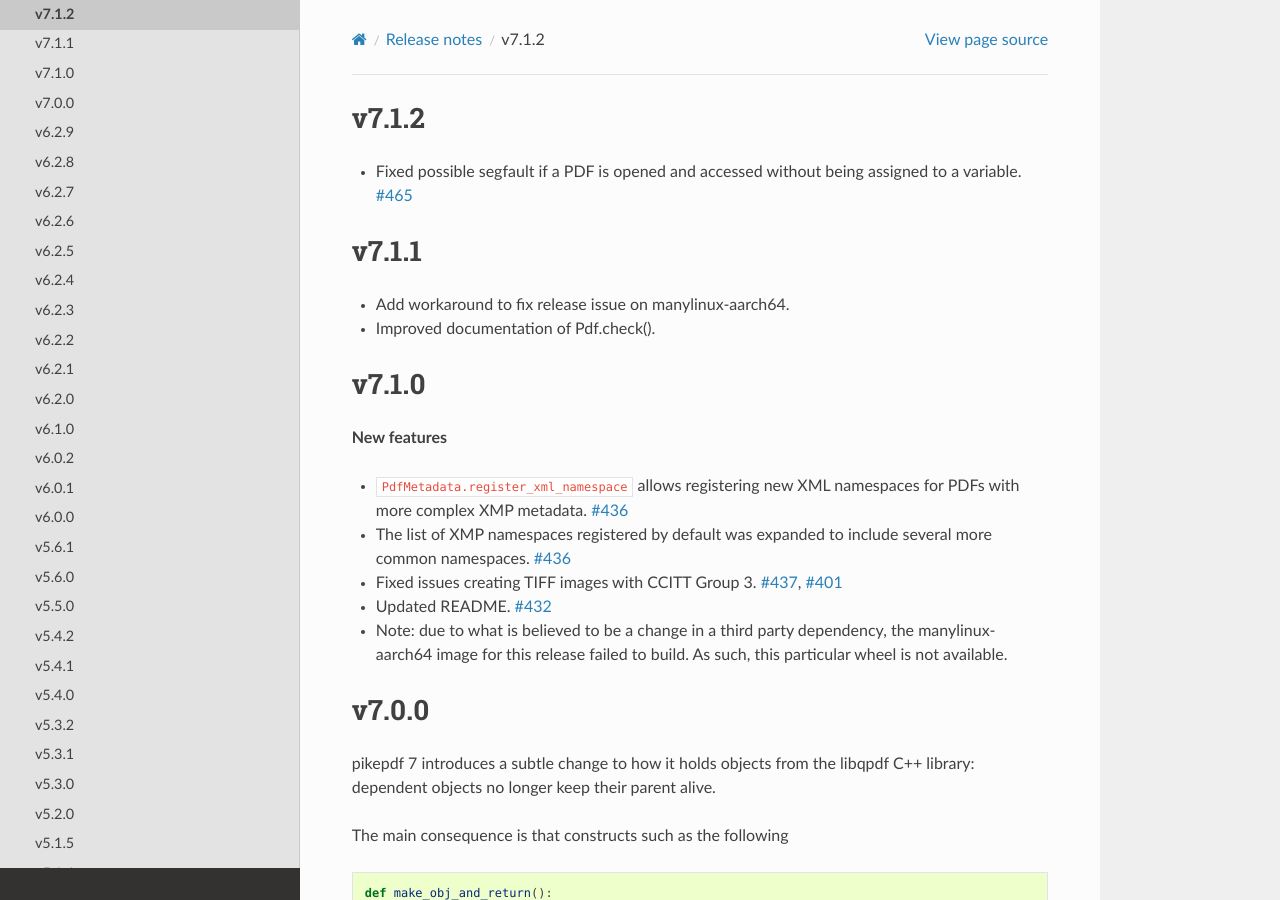
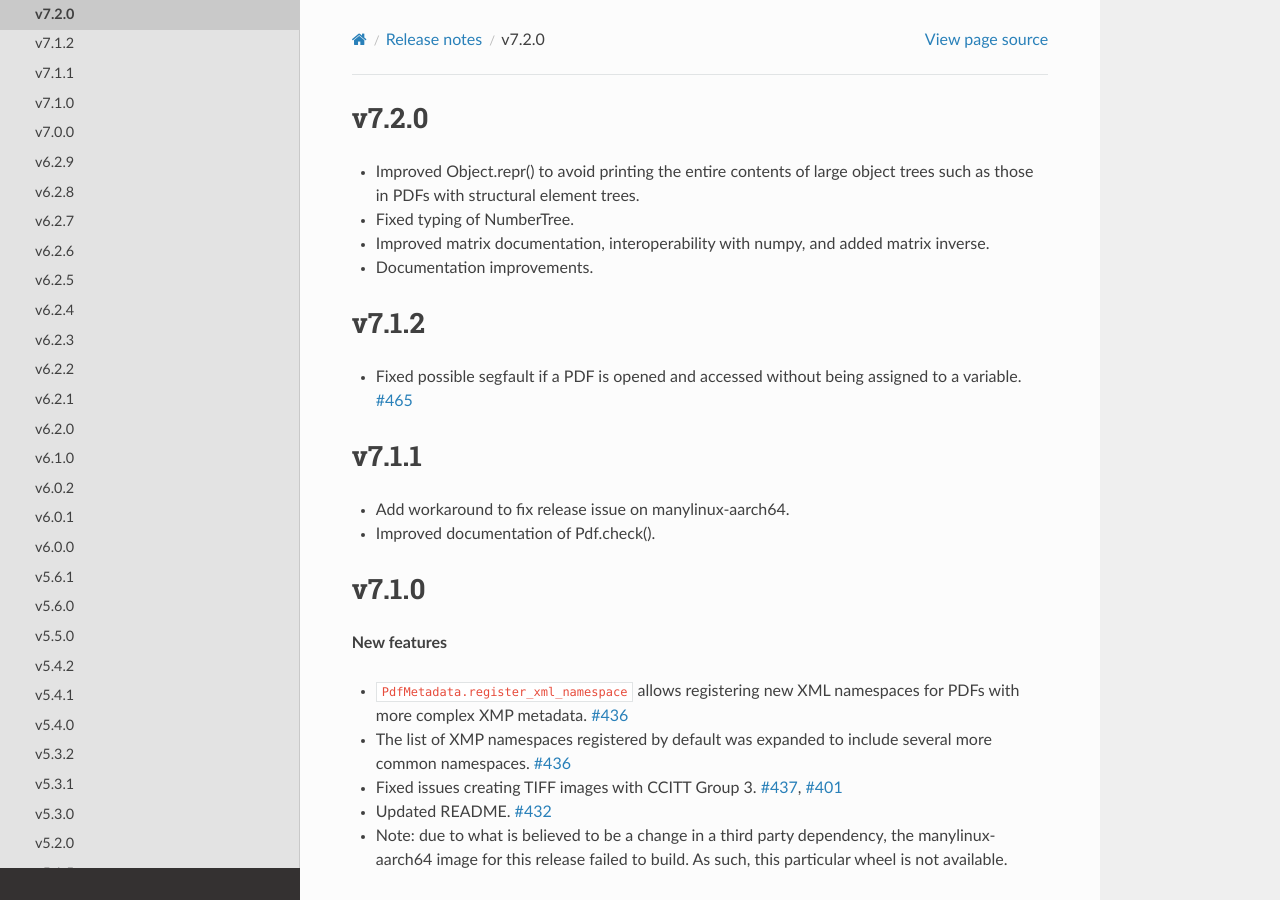
Before and after one commit to pikepdf/pikepdf, a Sphinx documentation site: the page built from docs/releasenotes/version7.rst, in a window 1280 px wide and 900 px high. Built offline with Sphinx 7.4.7 and the Read the Docs theme 2.0.0, drawn with Linux system fonts in a browser that asks for light colours; the version number could not be read and is left out.

Commit message:
v7.2.0 release notes

```diff
--- a/docs/releasenotes/version7.rst
+++ b/docs/releasenotes/version7.rst
@@ -1,3 +1,12 @@
+v7.2.0
+======
+
+- Improved Object.repr() to avoid printing the entire contents of large object trees
+  such as those in PDFs with structural element trees.
+- Fixed typing of NumberTree.
+- Improved matrix documentation, interoperability with numpy, and added matrix inverse.
+- Documentation improvements.
+
 v7.1.2
 ======
 
```
